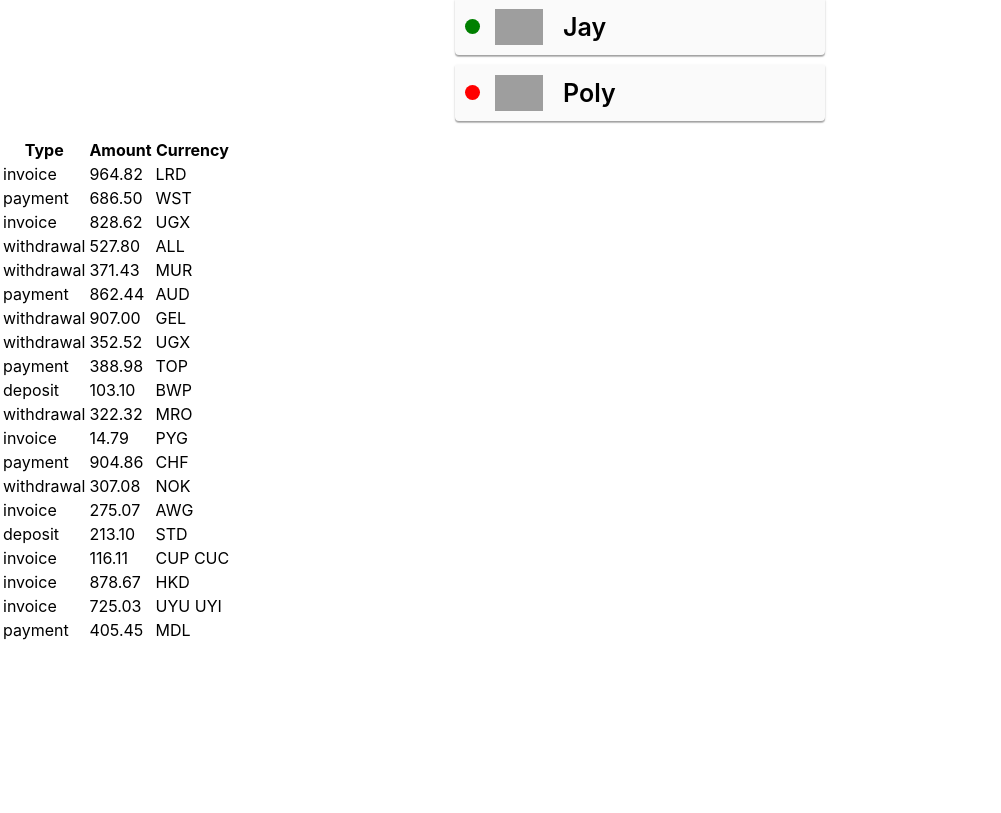
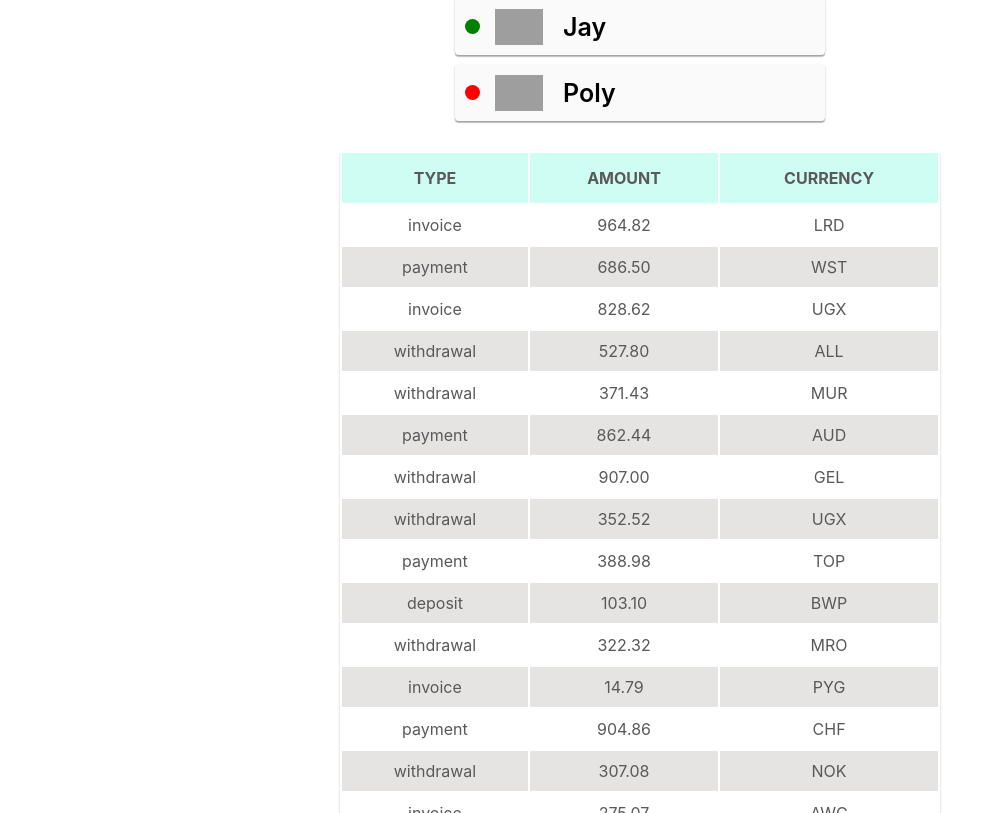
Before and after one commit to OlhaTsyhanenko/goit-react-hw-01-components, a React (Create React App) app: page / in a window 1280 px wide. Shown: the part 927-1740 px from the top of the page, without its empty margins (0-1001 px from the left). Before the commit the page ends 1570 px from the top, so only its background shows below. Built offline with nearby package versions, Linux system fonts and the light colour scheme; grey boxes are pictures that could not be loaded.

Commit message:
добавила стили к 4 заданию

```diff
--- a/src/App.js
+++ b/src/App.js
@@ -24,7 +24,6 @@ function App() {
       <Statistics title="Upload stats" stats={statisticalData} />
       <Statistics stats={statisticalData} />
 
-
       <FriendList friends={friends} />
 
       <TransactionHistory items={transactions} />
--- /dev/null
+++ b/src/components/Transaction/Transaction.module.css
@@ -0,0 +1,28 @@
+.transactionHistory {
+  width: 600px;
+  overflow: hidden;
+  box-shadow: 0px 1px 3px rgba(0, 0, 0, 0.12), 0px 1px 1px rgba(0, 0, 0, 0.14),
+    0px 2px 1px rgba(0, 0, 0, 0.2);
+  border-radius: 4px;
+  margin-left: auto;
+  margin-right: auto;
+  margin-bottom: 30px;
+  margin-top: 30px;
+  font-size: 16px;
+  text-align: center;
+  color: rgb(90, 88, 88);
+}
+
+.title {
+  text-transform: uppercase;
+  background-color: rgb(206, 253, 243);
+  padding: 15px;
+}
+
+.td {
+  padding: 10px;
+}
+
+.item:nth-child(2n) {
+  background-color: rgb(230, 227, 227);
+}
--- a/src/components/Transaction/TransactionHistory.js
+++ b/src/components/Transaction/TransactionHistory.js
@@ -1,21 +1,22 @@
 import PropTypes from 'prop-types';
+import styles from './Transaction.module.css';
 
 export default function TransactionHistory({ items }) {
     return (
-        <table class="transaction-history">
+        <table className={styles.transactionHistory}>
             <thead>
-                <tr>
-                    <th>Type</th>
-                    <th>Amount</th>
-                    <th>Currency</th>
+                <tr >
+                    <th className={styles.title}>Type</th>
+                    <th className={styles.title}>Amount</th>
+                    <th className={styles.title}>Currency</th>
                 </tr>
             </thead>
             <tbody>
                 {items.map(item => (
-                    <tr key={item.id}>
-                        <td>{item.type}</td>
-                        <td>{item.amount}</td>
-                        <td>{item.currency}</td>
+                    <tr key={item.id} className={styles.item}>
+                        <td className={styles.td}>{item.type}</td>
+                        <td className={styles.td}>{item.amount}</td>
+                        <td className={styles.td}>{item.currency}</td>
                     </tr>
                 ))}
             </tbody>
```
